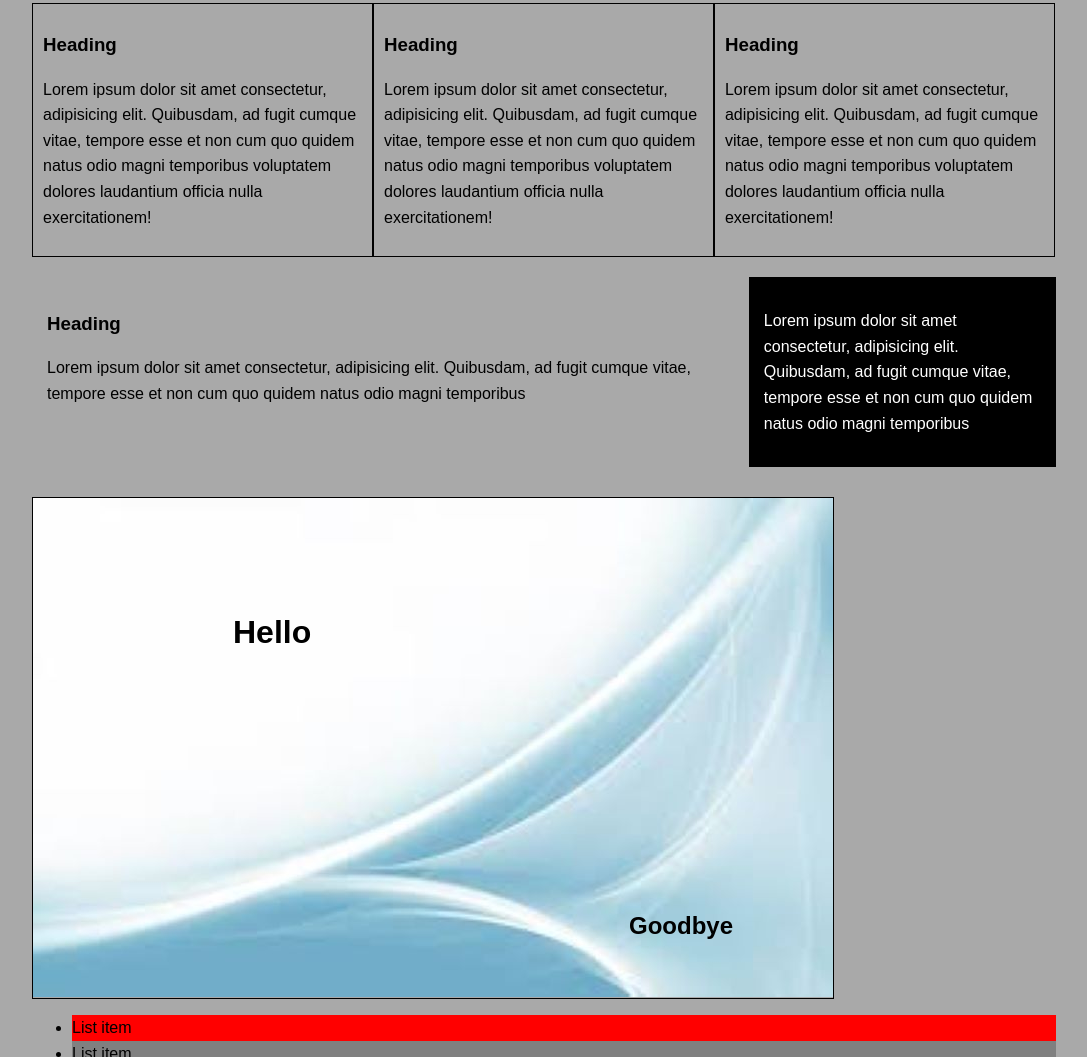
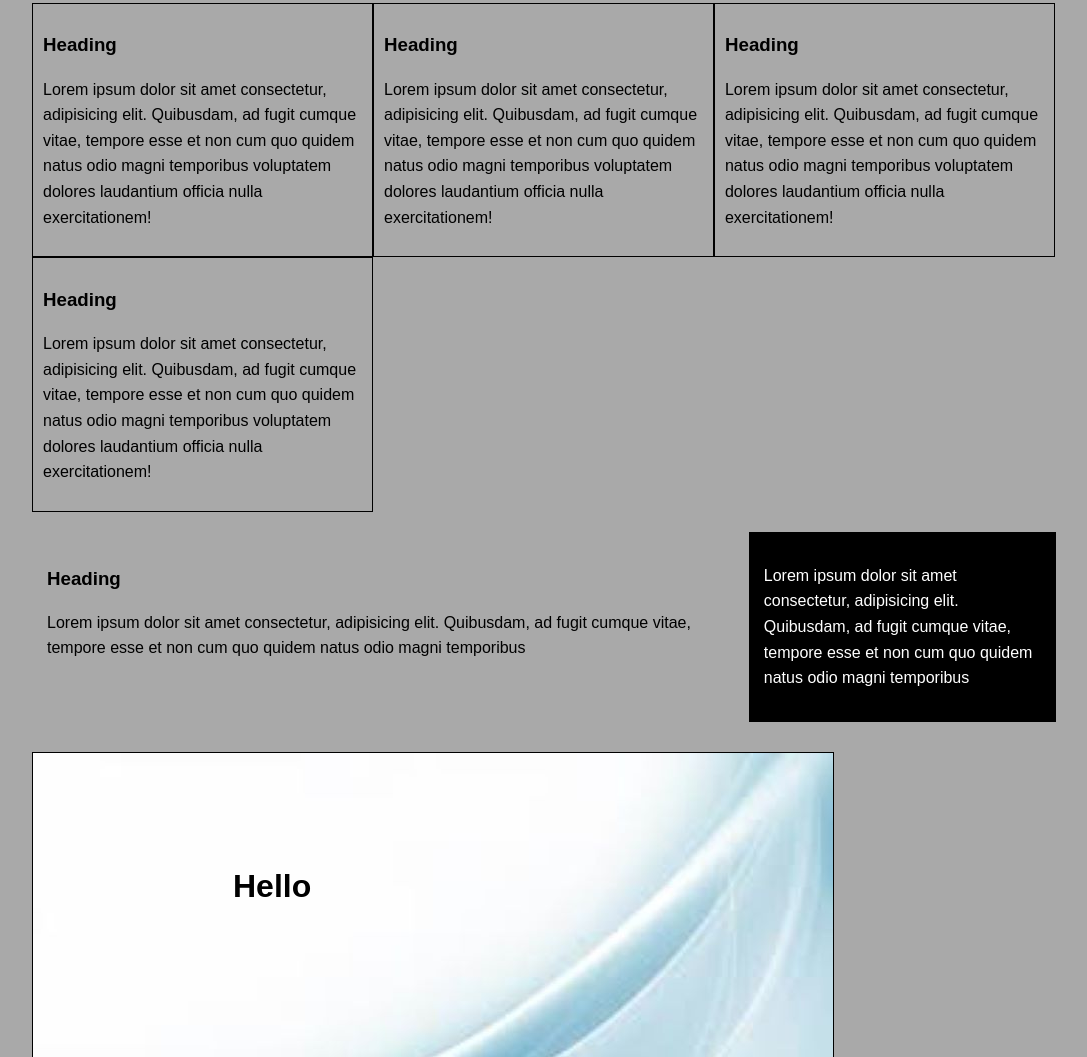
Before and after one commit to Ham-dallah/css-crash-course, a plain HTML site: page index.html in a window 1280 px wide. Shown: the part 1105-2162 px from the top of the page, without its empty margins (96-1183 px from the left). Drawn offline with Linux system fonts and the light colour scheme.

Commit message:
new block added

```diff
--- a/index.html
+++ b/index.html
@@ -82,6 +82,12 @@
                 et non cum quo quidem natus odio magni temporibus voluptatem dolores laudantium officia nulla
                 exercitationem!</p>
         </div>
+        <div class="block">
+            <h3>Heading</h3>
+            <p> Lorem ipsum dolor sit amet consectetur, adipisicing elit. Quibusdam, ad fugit cumque vitae, tempore esse
+                et non cum quo quidem natus odio magni temporibus voluptatem dolores laudantium officia nulla
+                exercitationem!</p>
+        </div>
 
         <div class="clr"></div>
 
```
